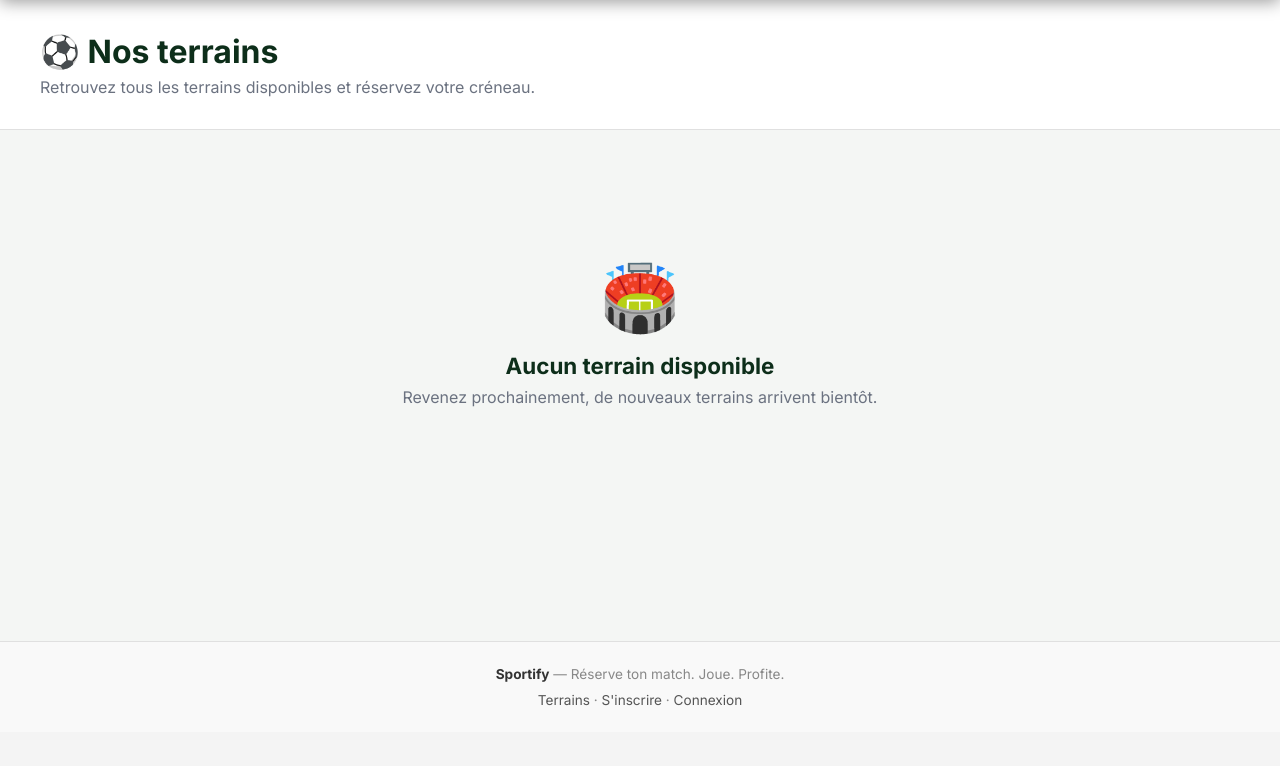
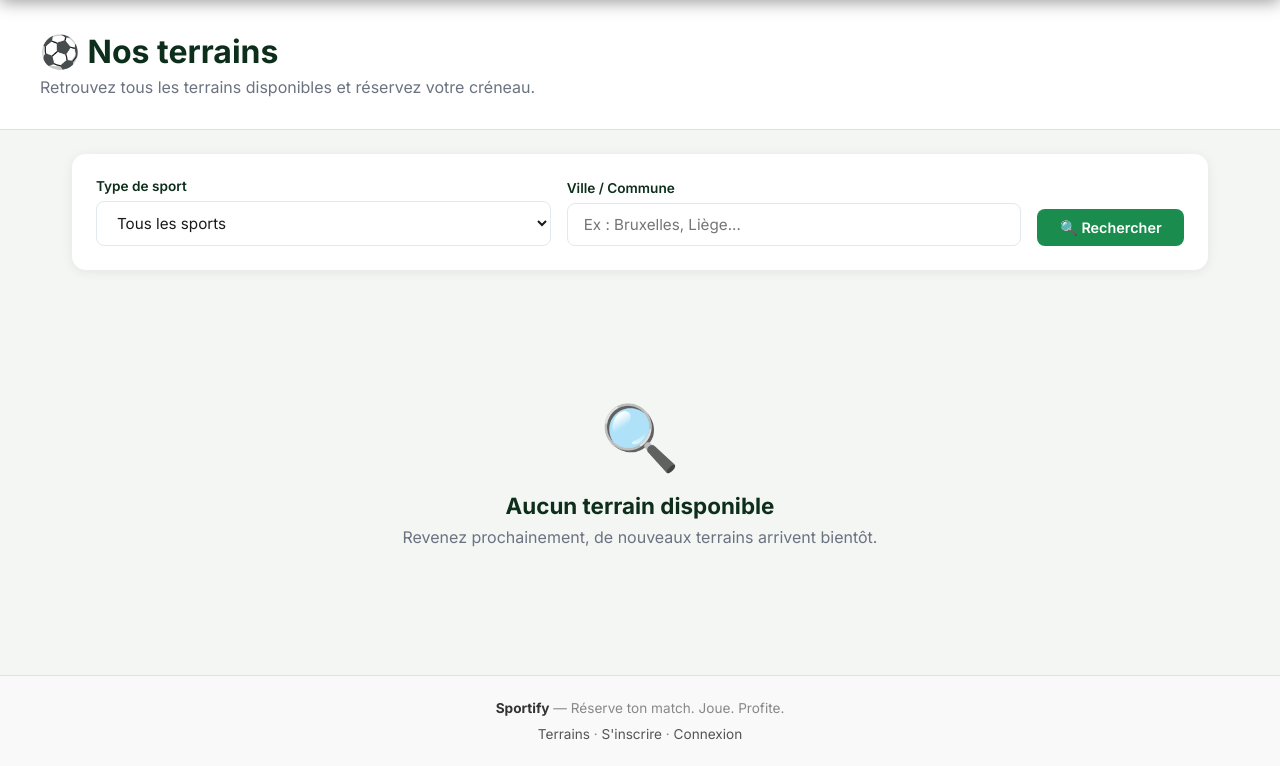
Before and after one commit to Morad-eh/sportify, a Django app: template gestion/templates/gestion/terrains.html in a window 1280 px wide. Shown: the part 68-834 px from the top of the page. Before the commit the page ends 774 px from the top, so only its background shows below. Run offline with Django 3.2, Linux system fonts and the light colour scheme; the template is opened without the code that fills it, so the values that code supplies are empty.

Commit message:
recherche : filtre par sport et commune sur la page terrains

```diff
--- a/gestion/templates/gestion/terrains.html
+++ b/gestion/templates/gestion/terrains.html
@@ -1,4 +1,5 @@
 {% extends 'gestion/base.html' %}
+{% load i18n %}
 
 {% block title %}Terrains — Sportify{% endblock %}
 
@@ -116,16 +117,113 @@
 .empty-state .icon { font-size: 4rem; margin-bottom: 1rem; }
 .empty-state h3 { font-size: 1.4rem; color: var(--vert-nuit); margin-bottom: 0.5rem; }
 
+.search-bar-wrapper {
+    max-width: 1200px;
+    margin: 0 auto;
+    padding: 1.5rem 2rem 0;
+}
+
+.search-form {
+    display: flex;
+    gap: 1rem;
+    align-items: flex-end;
+    background: var(--blanc);
+    border-radius: 14px;
+    padding: 1.5rem;
+    box-shadow: 0 2px 12px rgba(0,0,0,0.07);
+    flex-wrap: wrap;
+}
+
+.search-field {
+    display: flex;
+    flex-direction: column;
+    gap: 0.4rem;
+    flex: 1;
+    min-width: 180px;
+}
+
+.search-field label {
+    font-size: 0.85rem;
+    font-weight: 600;
+    color: var(--vert-nuit);
+}
+
+.search-field input,
+.search-field select {
+    padding: 0.7rem 1rem;
+    border: 1.5px solid #e2e8f0;
+    border-radius: 8px;
+    font-size: 0.95rem;
+    font-family: 'Inter', sans-serif;
+    color: #1a1a1a;
+    transition: border-color 0.2s;
+    outline: none;
+    background: var(--blanc);
+}
+
+.search-field input:focus,
+.search-field select:focus { border-color: var(--vert-gazon); }
+
+.search-actions {
+    display: flex;
+    gap: 0.6rem;
+    align-items: flex-end;
+}
+
+.search-results-info {
+    margin-top: 0.8rem;
+    color: var(--gris);
+    font-size: 0.9rem;
+    font-style: italic;
+}
+
 @media (max-width: 900px) { .terrains-grid { grid-template-columns: 1fr 1fr; } }
-@media (max-width: 600px) { .terrains-grid { grid-template-columns: 1fr; } }
+@media (max-width: 600px) {
+    .terrains-grid { grid-template-columns: 1fr; }
+    .search-form { flex-direction: column; }
+    .search-actions { flex-direction: column; width: 100%; }
+    .search-actions .btn { width: 100%; text-align: center; }
+}
 {% endblock %}
 
 {% block content %}
 <div class="page-header">
     <div style="max-width:1200px; margin:0 auto;">
-        <h1>⚽ Nos terrains</h1>
-        <p>Retrouvez tous les terrains disponibles et réservez votre créneau.</p>
+        <h1>⚽ {% trans "Nos terrains" %}</h1>
+        <p>{% trans "Retrouvez tous les terrains disponibles et réservez votre créneau." %}</p>
     </div>
+</div>
+
+<div class="search-bar-wrapper">
+    <form method="get" action="{% url 'terrains' %}" class="search-form">
+        <div class="search-field">
+            <label for="sport">{% trans "Type de sport" %}</label>
+            <select name="sport" id="sport">
+                <option value="">{% trans "Tous les sports" %}</option>
+                <option value="Football" {% if sport_filtre == 'Football' %}selected{% endif %}>⚽ Football</option>
+                <option value="Padel" {% if sport_filtre == 'Padel' %}selected{% endif %}>🎾 Padel</option>
+                <option value="Tennis" {% if sport_filtre == 'Tennis' %}selected{% endif %}>🎾 Tennis</option>
+                <option value="Basketball" {% if sport_filtre == 'Basketball' %}selected{% endif %}>🏀 Basketball</option>
+                <option value="Volleyball" {% if sport_filtre == 'Volleyball' %}selected{% endif %}>🏐 Volleyball</option>
+                <option value="Badminton" {% if sport_filtre == 'Badminton' %}selected{% endif %}>🏸 Badminton</option>
+            </select>
+        </div>
+        <div class="search-field">
+            <label for="commune">{% trans "Ville / Commune" %}</label>
+            <input type="text" name="commune" id="commune" value="{{ commune_filtre }}" placeholder="{% trans 'Ex : Bruxelles, Liège...' %}">
+        </div>
+        <div class="search-actions">
+            <button type="submit" class="btn btn-primary">🔍 {% trans "Rechercher" %}</button>
+            {% if sport_filtre or commune_filtre %}
+                <a href="{% url 'terrains' %}" class="btn btn-secondary">{% trans "Réinitialiser" %}</a>
+            {% endif %}
+        </div>
+    </form>
+    {% if sport_filtre or commune_filtre %}
+        <p class="search-results-info">
+            {{ terrains|length }} {% trans "résultat(s) pour votre recherche" %}
+        </p>
+    {% endif %}
 </div>
 
 <div class="terrains-wrapper">
@@ -140,11 +238,11 @@
                     {% if terrain.description %}
                         <p class="terrain-desc">{{ terrain.description|truncatechars:100 }}</p>
                     {% else %}
-                        <p class="terrain-desc" style="color:#bbb;">Terrain de football indoor de qualité, éclairage LED et vestiaires.</p>
+                        <p class="terrain-desc" style="color:#bbb;">{% trans "Terrain de football indoor de qualité, éclairage LED et vestiaires." %}</p>
                     {% endif %}
                     <div class="terrain-footer">
-                        <span class="price-label">{{ terrain.prix_heure }}€ <small>/ heure</small></span>
-                        <span class="badge badge-green">Disponible</span>
+                        <span class="price-label">{{ terrain.prix_heure }}€ <small>{% trans "/ heure" %}</small></span>
+                        <span class="badge badge-green">{% trans "Disponible" %}</span>
                     </div>
                 </div>
             </a>
@@ -152,9 +250,14 @@
         </div>
     {% else %}
         <div class="empty-state">
-            <div class="icon">🏟️</div>
-            <h3>Aucun terrain disponible</h3>
-            <p>Revenez prochainement, de nouveaux terrains arrivent bientôt.</p>
+            <div class="icon">🔍</div>
+            {% if sport_filtre or commune_filtre %}
+                <h3>{% trans "Aucun terrain ne correspond à votre recherche." %}</h3>
+                <p><a href="{% url 'terrains' %}" class="btn btn-primary" style="margin-top:1rem; display:inline-block;">{% trans "Réinitialiser la recherche" %}</a></p>
+            {% else %}
+                <h3>{% trans "Aucun terrain disponible" %}</h3>
+                <p>{% trans "Revenez prochainement, de nouveaux terrains arrivent bientôt." %}</p>
+            {% endif %}
         </div>
     {% endif %}
 </div>
```
Also changed, not shown: gestion/views.py (+11 -1 lines).
